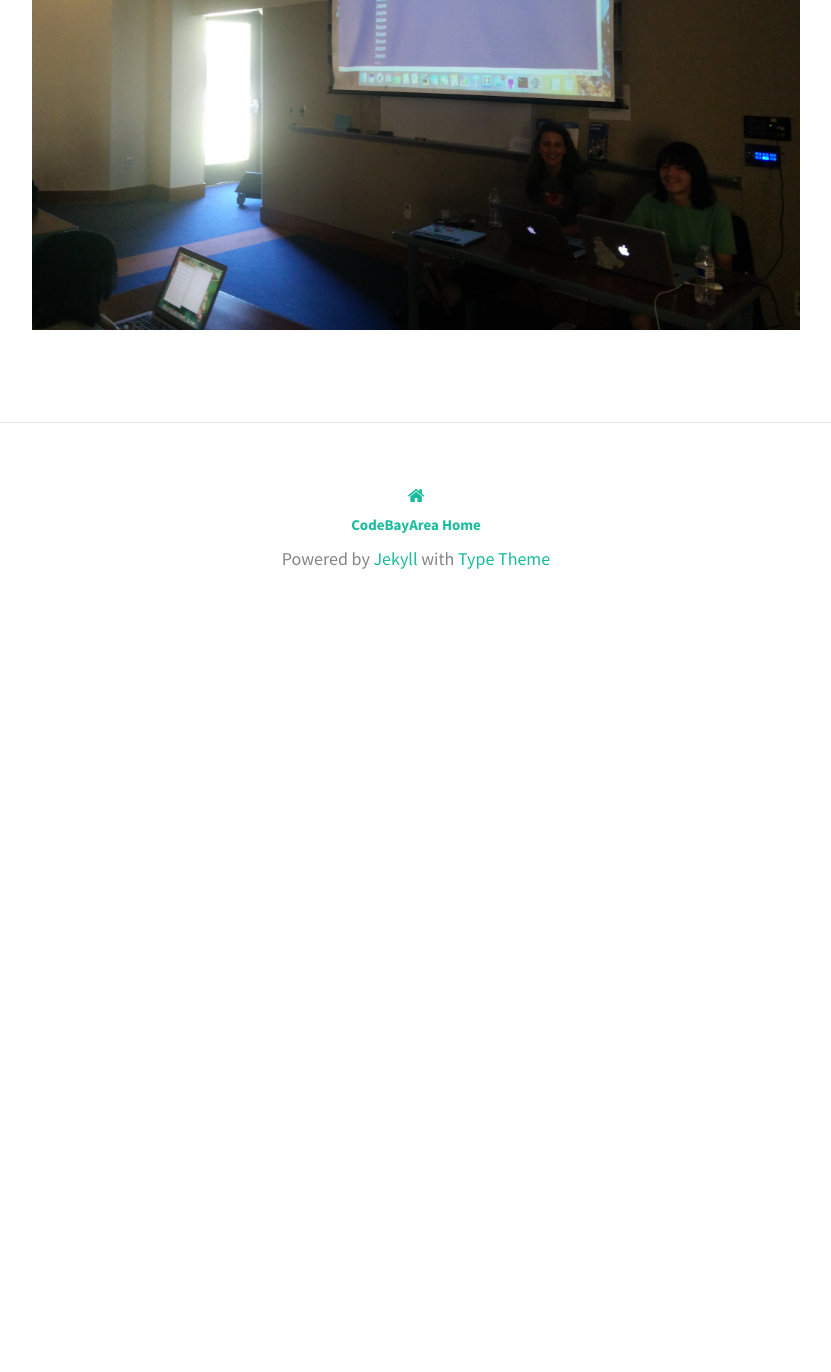
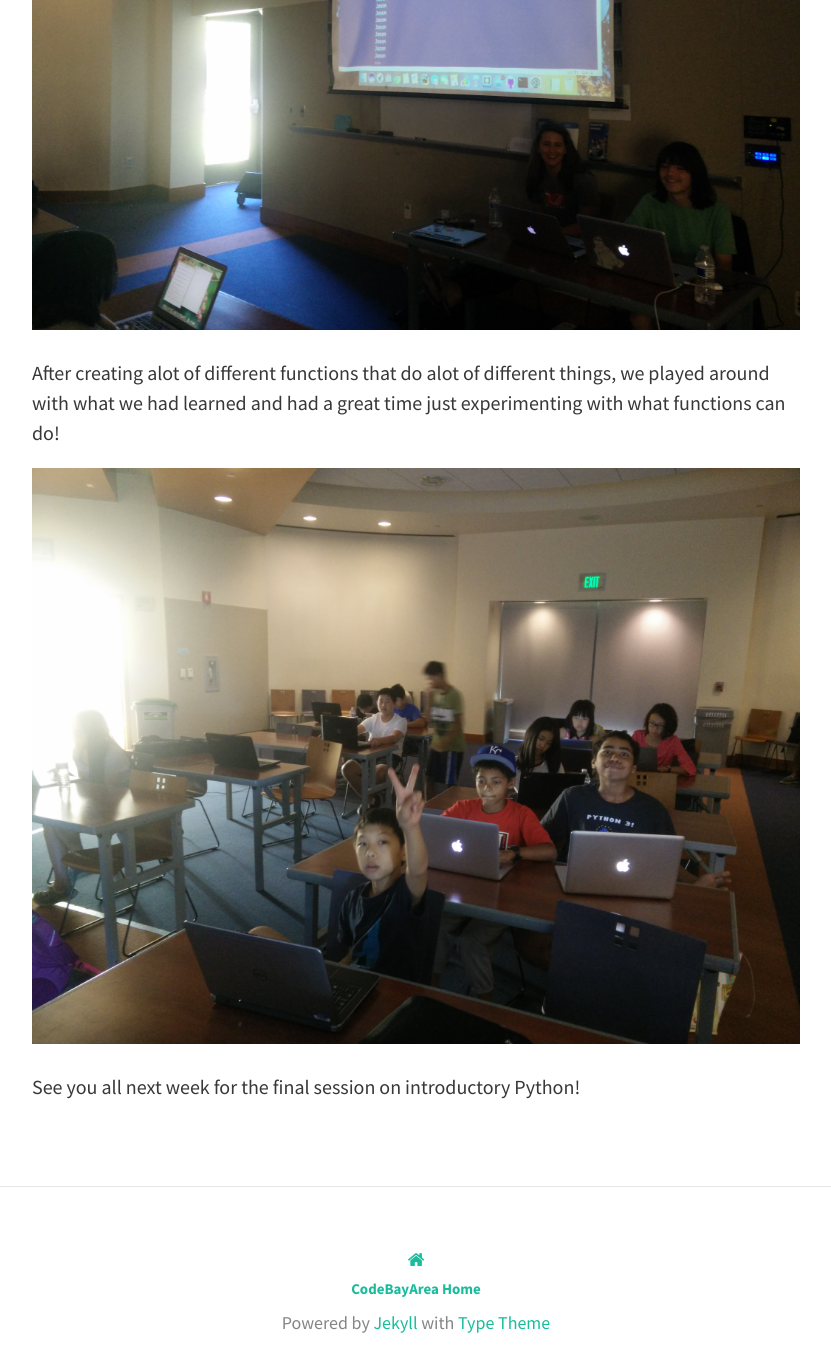
Before and after one commit to codebayarea/codebayarea.github.io, a Jekyll site: the page built from _posts/2016-09-24-september-24th-class.md, in a window 1280 px wide and 1400 px high, scrolled down 3467 px. Shown: the top 1372 px of the window, without its empty margins (224-1055 px from the left). Built offline with Jekyll 4.4.1, drawn with Linux system fonts in a browser that asks for light colours; nearby versions of some CDN libraries; before the commit the page ends 4103 px from its top, so only the background shows below that.

Commit message:
Update 2016-09-24-september-24th-class.md

```diff
--- a/_posts/2016-09-24-september-24th-class.md
+++ b/_posts/2016-09-24-september-24th-class.md
@@ -28,3 +28,9 @@ We modified some `math operators` and called the functions to calculate the numb
 We even wrote a function to show how hungry we were at the time!
 
 ![Hungry](/img/Python/3/hungry.jpg)
+
+After creating alot of different functions that do alot of different things, we played around with what we had learned and had a great time just experimenting with what functions can do!
+
+![Final Img](/img/Python/3/peace.jpg)
+
+See you all next week for the final session on introductory Python!
```
